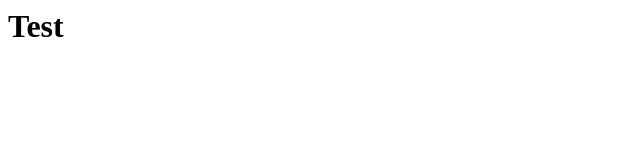
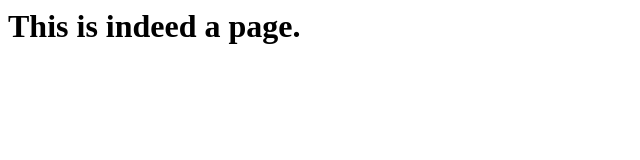
Before and after one commit to ChickenSquiggles/swfgamesforsite, a plain HTML site: page index.html in a window 1280 px wide. Shown: the whole page, without its empty margins (0-640 px from the left). Drawn offline with Linux system fonts and the light colour scheme.

Commit message:
Update index.html

```diff
--- a/index.html
+++ b/index.html
@@ -1 +1 @@
-<h1>Test</h1>
+<h1>This is indeed a page.</h1>
```
